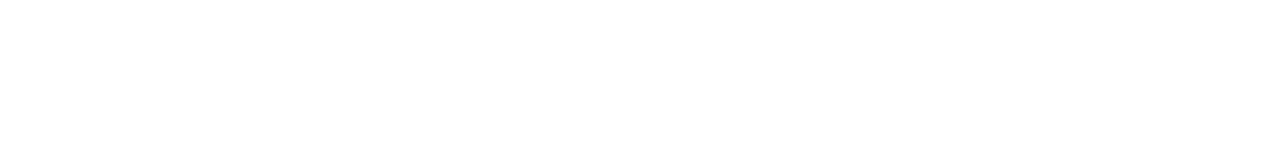
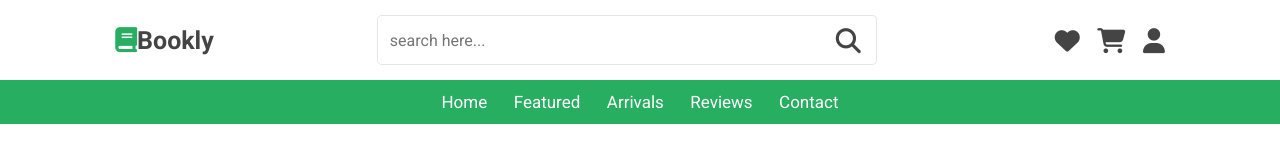
Before and after one commit to ThalesAbdon/Book-Store, a plain HTML site: page index.html in a window 1280 px wide. Shown: the top 162 px of the page. Drawn offline with Linux system fonts and the light colour scheme.

Commit message:
feat: create Header section

```diff
--- a/index.html
+++ b/index.html
@@ -10,6 +10,43 @@
     />
     <link rel="stylesheet" href="style.css" />
   </head>
-  <body></body>
+  <body>
+    <header class="header">
+      <div class="header-1">
+        <a href="#" class="logo"><i class="fas fa-book"></i>bookly</a>
+        <form action="" class="search-form">
+          <input
+            type="search"
+            name=""
+            placeholder="search here..."
+            id="search-box"
+          />
+          <label for="search-box" class="fas fa-search"></label>
+        </form>
+        <div class="icons">
+          <div id="search-btn" class="fas fa-search"></div>
+          <a href="#" class="fas fa-heart"></a>
+          <a href="#" class="fas fa-shopping-cart"></a>
+          <div id="login-btn" class="fas fa-user"></div>
+        </div>
+      </div>
+      <div class="header-2">
+        <nav class="navbar">
+          <a href="#home">home</a>
+          <a href="#featured">featured</a>
+          <a href="#arrivals">arrivals</a>
+          <a href="#reviews">reviews</a>
+          <a href="#contact">contact</a>
+        </nav>
+      </div>
+    </header>
+    <nav class="bottom-navbar">
+      <a href="#home" class="fas fa-home"></a>
+      <a href="#featured" class="fas fa-list"></a>
+      <a href="#arrivals" class="fas fa-tags"></a>
+      <a href="#reviews" class="fas fa-comments"></a>
+      <a href="#blogs" class="fas fa-blog"></a>
+    </nav>
+  </body>
   <script src="script.js"></script>
 </html>
--- a/script.js
+++ b/script.js
@@ -0,0 +1,21 @@
+searchForm = document.querySelector(".search-form");
+document.querySelector("#search-btn").onclick = () => {
+  searchForm.classList.toggle("active");
+};
+
+window.onscroll = () => {
+  searchForm.classList.remove("active");
+  if (window.scrollY > 80) {
+    document.querySelector(".header .header-2").classList.add("active");
+  } else {
+    document.querySelector(".header .header-2").classList.remove("active");
+  }
+};
+
+window.onload = () => {
+  if (window.scrollY > 80) {
+    document.querySelector(".header .header-2").classList.add("active");
+  } else {
+    document.querySelector(".header .header-2").classList.remove("active");
+  }
+};
--- a/style.css
+++ b/style.css
@@ -0,0 +1,205 @@
+@import url("https://fonts.googleapis.com/css2?family=Roboto:wght@100;300;400;500;700;900&display=swap");
+
+:root {
+  --green: #27ae60;
+  --dark-color: #219150;
+  --black: #444;
+  --light-color: #666;
+  --border: 0.1rem solid rgba(0, 0, 0, 0.1);
+  --border-hover: 0.1rem solid var(--black);
+  --box-shadow: 0 0.5rem 1rem rgba(0, 0, 0, 0.1);
+}
+
+* {
+  font-family: "Roboto";
+  margin: 0;
+  padding: 0;
+  box-sizing: border-box;
+  outline: none;
+  border: none;
+  text-decoration: none;
+  text-transform: capitalize;
+  transition: all 0.2s linear;
+  transition: width none;
+}
+
+html {
+  font-size: 62.5%;
+  overflow-x: hidden;
+  scroll-padding-top: 5rem;
+  scroll-behavior: smooth;
+}
+
+html::-webkit-scrollbar {
+  width: 1rem;
+}
+html::-webkit-scrollbar-track {
+  background: transparent;
+}
+html::-webkit-scrollbar-thumb {
+  background: var(--black);
+}
+
+.header .header-1 {
+  background: #fff;
+  padding: 1.5rem 9%;
+  display: flex;
+  align-items: center;
+  justify-content: space-between;
+}
+
+.header .header-1 .logo {
+  font-size: 2.5rem;
+  font-weight: bolder;
+  color: var(--black);
+}
+.header .header-1 .logo i {
+  color: var(--green);
+}
+
+.header .header-1 .search-form {
+  width: 50rem;
+  height: 5rem;
+  border: var(--border);
+  overflow: hidden;
+  background: #fff;
+  display: flex;
+  align-items: center;
+  border-radius: 0.5rem;
+}
+
+.header .header-1 .search-form input {
+  font-size: 1.6rem;
+  padding: 0 1.2rem;
+  height: 100%;
+  width: 100%;
+  text-transform: none;
+  color: var(--black);
+}
+.header .header-1 .search-form label {
+  font-size: 2.5rem;
+  padding-right: 1.5rem;
+  color: var(--black);
+  cursor: pointer;
+}
+
+.header .header-1 .search-form label:hover {
+  color: var(--green);
+}
+
+.header .header-1 .icons div,
+.header .header-1 .icons a {
+  font-size: 2.5rem;
+  margin-left: 1.5rem;
+  color: var(--black);
+  cursor: pointer;
+}
+
+.header .header-1 .icons div:hover,
+.header .header-1 .icons a:hover {
+  color: var(--green);
+}
+
+#search-btn {
+  display: none;
+}
+
+.header .header-2 {
+  background: var(--green);
+}
+
+.header .header-2 .navbar {
+  text-align: center;
+}
+
+.header .header-2 .navbar a {
+  color: #fff;
+  display: inline-block;
+  padding: 1.2rem;
+  font-size: 1.7rem;
+}
+.header .header-2 .navbar a:hover {
+  background: var(--dark-color);
+}
+
+.header .header-2.active {
+  position: fixed;
+  top: 0;
+  left: 0;
+  right: 0;
+  z-index: 1000;
+}
+
+.bottom-navbar {
+  text-align: center;
+  background: var(--green);
+  position: fixed;
+  bottom: 0;
+  left: 0;
+  right: 0;
+  z-index: 1000;
+  display: none;
+}
+
+.bottom-navbar a {
+  font-size: 2.5rem;
+  padding: 2rem;
+  color: #fff;
+}
+
+.bottom-navbar a:hover {
+  background: var(--dark-color);
+}
+
+body {
+  height: 300rem;
+}
+
+@media (max-width: 991px) {
+  html {
+    font-size: 55%;
+  }
+  .header .header-1 {
+    padding: 2rem;
+  }
+}
+@media (max-width: 768px) {
+  html {
+    scroll-padding-top: 0;
+  }
+  body {
+    padding-bottom: 6rem;
+  }
+  .header .header-2 {
+    display: none;
+  }
+  .bottom-navbar {
+    display: block;
+  }
+  #search-btn {
+    display: inline-block;
+  }
+  .header .header-1 {
+    box-shadow: var(--box-shadow);
+    position: relative;
+  }
+  .header .header-1 .search-form {
+    position: absolute;
+    top: -115%;
+    right: 2rem;
+    width: 90%;
+    box-shadow: var(--box-shadow);
+  }
+  .header .header-1 .search-form.active {
+    top: 115%;
+  }
+}
+
+@media (max-width: 450px) {
+  html {
+    font-size: 50%;
+  }
+  .header .header-1 {
+    padding: 2rem;
+  }
+}
```
